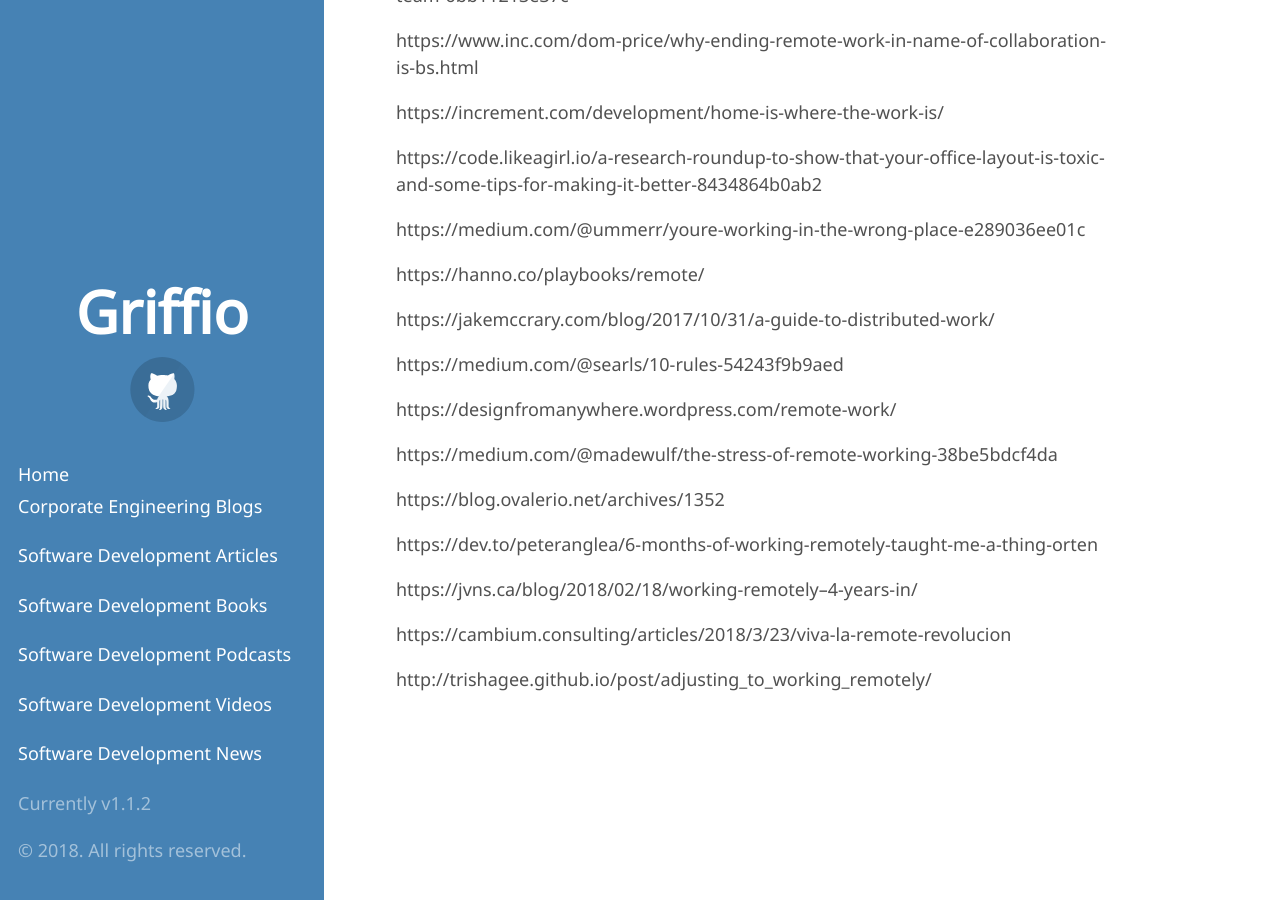
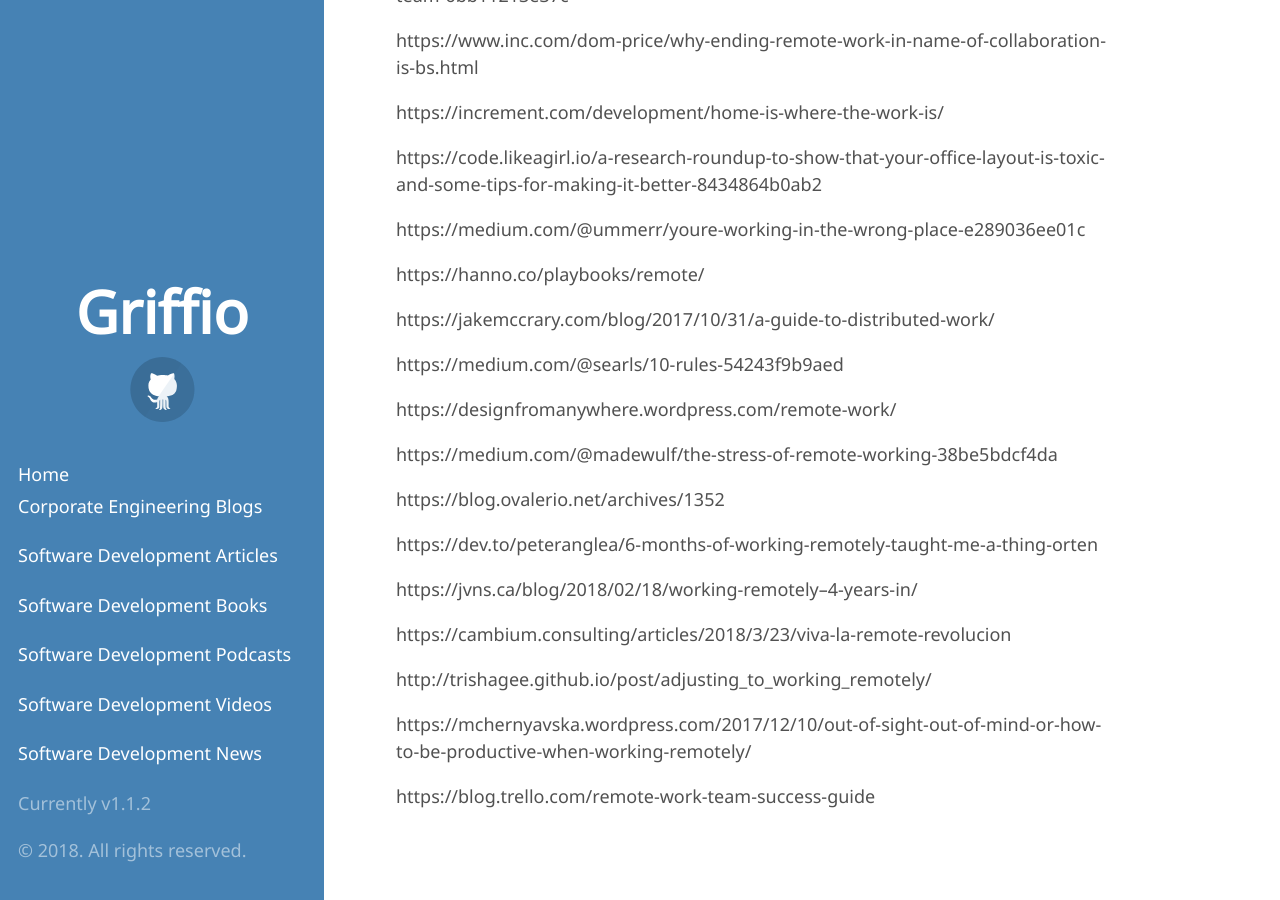
Before and after one commit to griffio/griffio.github.io, a Jekyll site: the page built from distributed_and_remote.md, in a window 1280 px wide and 900 px high, scrolled down 6957 px. Built offline with Jekyll 4.4.1, drawn with Linux system fonts in a browser that asks for light colours; some web fonts are replaced; our own code applies the rules of GitHub Pages for plain Markdown files; some of the changed lines change nothing that is shown.

Commit message:
remote-work-team-success-guide

```diff
--- a/distributed_and_remote.md
+++ b/distributed_and_remote.md
@@ -283,3 +283,7 @@ https://jvns.ca/blog/2018/02/18/working-remotely--4-years-in/
 https://cambium.consulting/articles/2018/3/23/viva-la-remote-revolucion
 
 http://trishagee.github.io/post/adjusting_to_working_remotely/
+
+https://mchernyavska.wordpress.com/2017/12/10/out-of-sight-out-of-mind-or-how-to-be-productive-when-working-remotely/
+
+https://blog.trello.com/remote-work-team-success-guide
```
